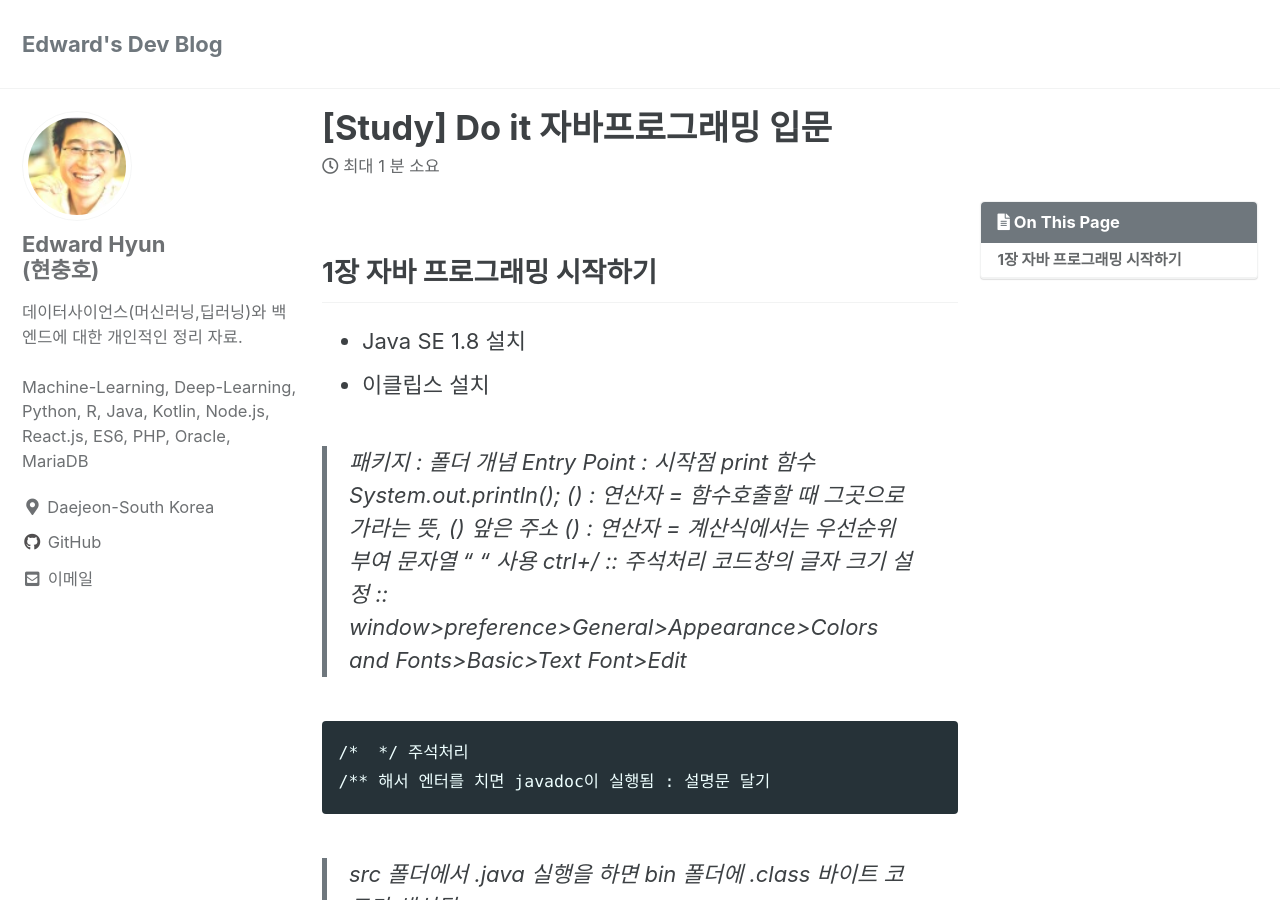
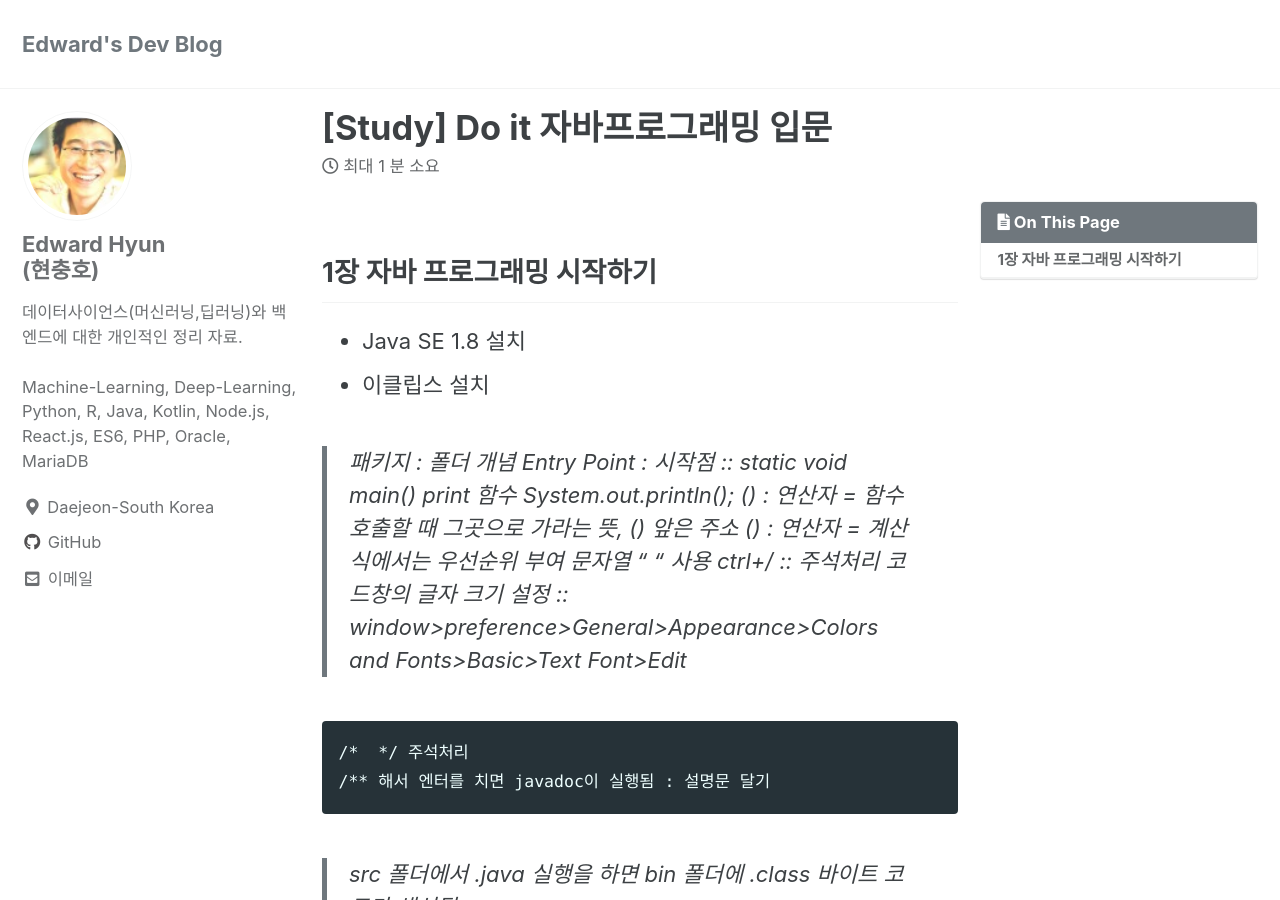
Before and after one commit to iamhch24/iamhch24.github.io, a Jekyll site: the page built from _posts/2020-12-21-[Study] Do it 자바 프로그래밍 입문.md, in a window 1280 px wide and 900 px high. Built offline with Jekyll 4.4.1, drawn with Linux system fonts in a browser that asks for light colours; cached includes are drawn as plain includes; some of the changed lines change nothing that is shown.

Commit message:
_posts/2020-12-21-[Study] Do it 자바 프로그래밍 입문.md updated from https://stackedit.io/

```diff
--- a/_posts/2020-12-21-[Study] Do it 자바 프로그래밍 입문.md
+++ b/_posts/2020-12-21-[Study] Do it 자바 프로그래밍 입문.md
@@ -14,7 +14,7 @@ toc: true
 * 이클립스 설치
 
 > 패키지 : 폴더 개념
-> Entry Point : 시작점
+> Entry Point : 시작점 :: static void main()
 > print 함수
 > System.out.println();
 > () : 연산자 = 함수호출할 때 그곳으로 가라는 뜻, () 앞은 주소
@@ -56,7 +56,7 @@ toc: true
 
 
 <!--stackedit_data:
-eyJoaXN0b3J5IjpbLTE1NjE2MjIyMyw1NjgyMjIyNzYsLTg3NT
-Q5MDkzNywyNzYyNTM2MSwtMTI2ODQ4Mzg4NSwxNjc0NjM3ODU5
-LDEwNDkxNjE4OTUsLTE0MzE2Nzk3MjNdfQ==
+eyJoaXN0b3J5IjpbMTQ3OTYwMjUzLDU2ODIyMjI3NiwtODc1ND
+kwOTM3LDI3NjI1MzYxLC0xMjY4NDgzODg1LDE2NzQ2Mzc4NTks
+MTA0OTE2MTg5NSwtMTQzMTY3OTcyM119
 -->
```
